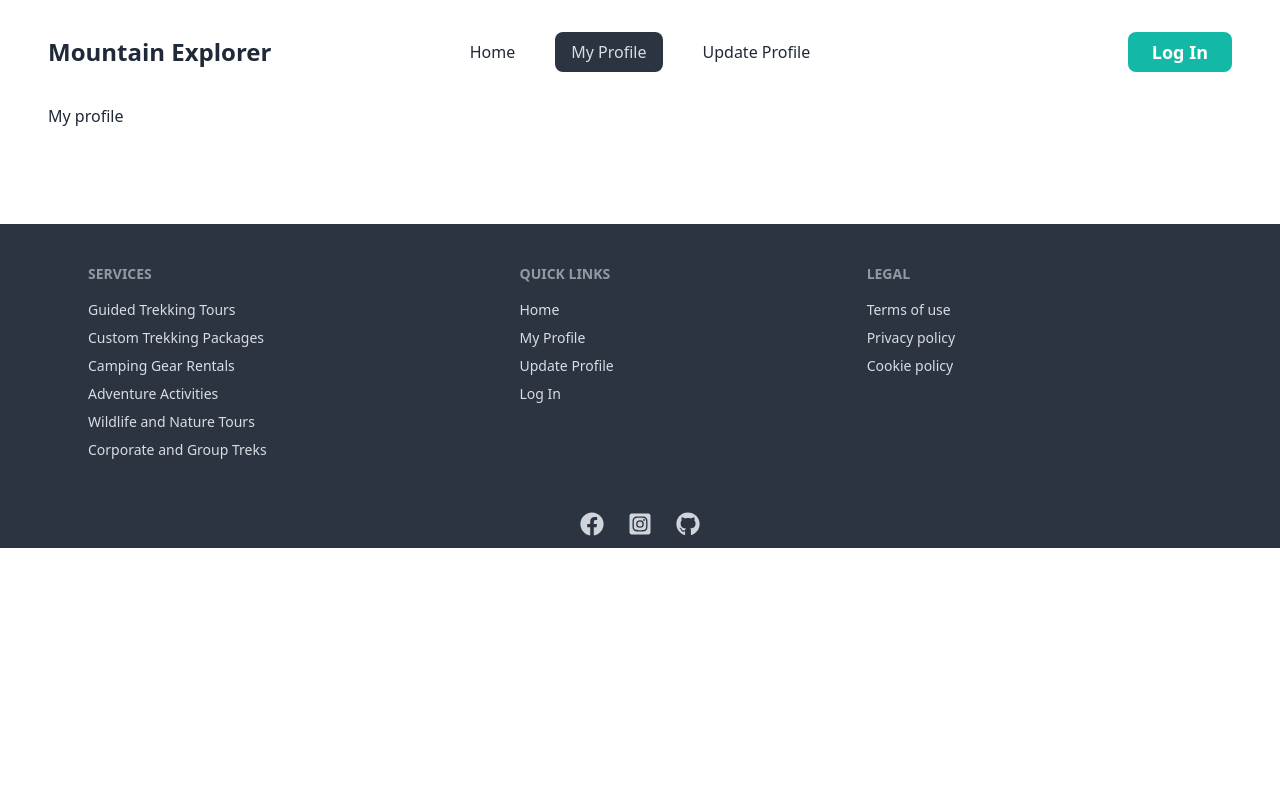
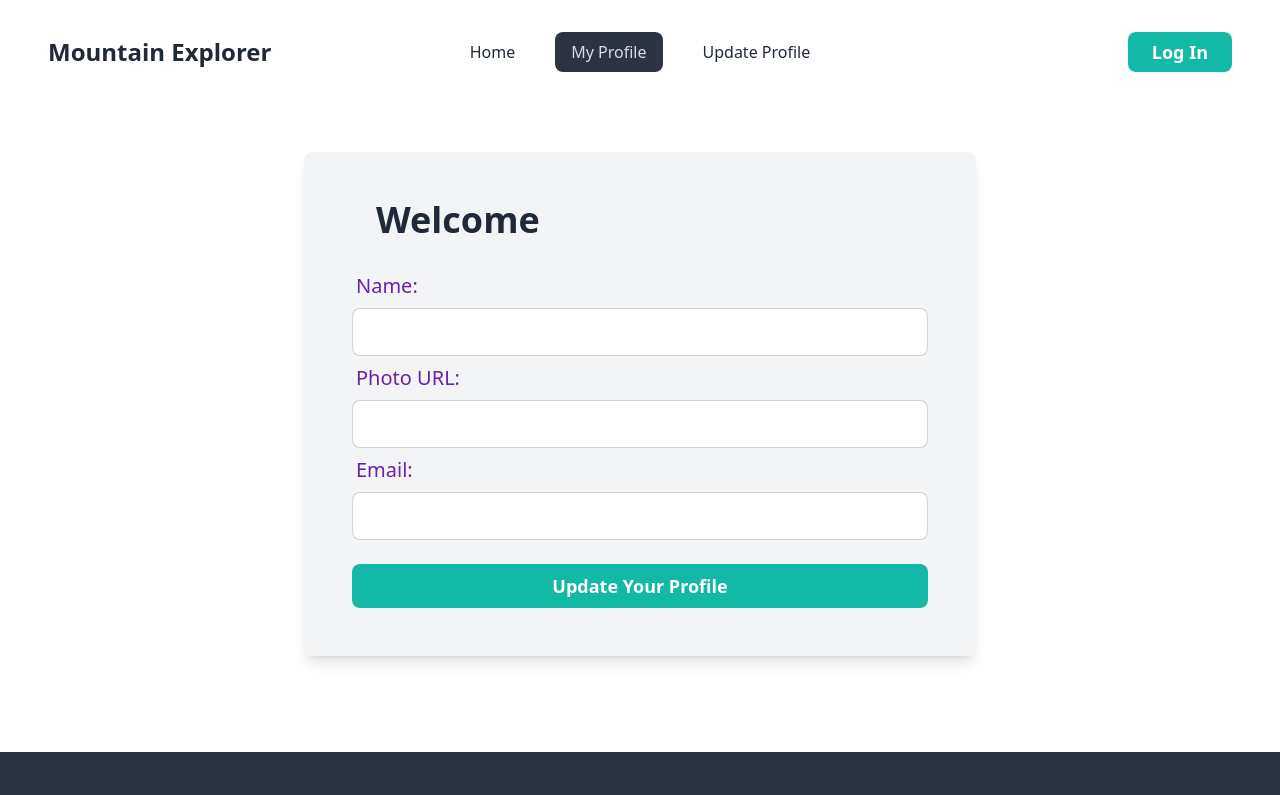
Before and after one commit to Ashiqur1819/Mountain-Explorer, a React (Vite) app: page /my_profile in a window 1280 px wide. Shown: the top 795 px of the page. Built offline with nearby package versions, Linux system fonts and the light colour scheme; no server answers.

Commit message:
Added my profile page

```diff
--- a/src/components/Loader.jsx
+++ b/src/components/Loader.jsx
@@ -2,7 +2,7 @@
 
 const Loader = () => {
     return (
-      <div className="flex min-h-screen items-center justify-center">
+      <div className="flex h-screen items-center justify-center bg-base-200">
         <span class="loading loading-spinner text-secondary"></span>
       </div>
     );
--- a/src/components/SignUp.jsx
+++ b/src/components/SignUp.jsx
@@ -49,6 +49,12 @@ const SignUp = () => {
               console.log(result.user);
               setUser(result.user);
               navigate("/");
+
+              updateUserProfile({ displayName: name, photoURL: photo }).then(
+                () => {
+                  navigate("/");
+                }
+              );
             })
             .catch((error) => {
               console.log(error.message);
--- /dev/null
+++ b/src/layouts/AdventureDetailsLayout.jsx
@@ -0,0 +1,24 @@
+import React from 'react';
+import Navbar from '../components/Navbar';
+import AdventureDetails from '../components/AdventureDetails';
+import Footer from '../components/Footer';
+
+const AdventureDetailsLayout = () => {
+    return (
+      <div>
+        <div>
+          <Navbar></Navbar>
+        </div>
+
+        <div className="max-w-7xl mx-auto px-3 md:px-6 lg:px-12">
+          <AdventureDetails></AdventureDetails>
+        </div>
+
+        <div className='mt-24'>
+          <Footer></Footer>
+        </div>
+      </div>
+    );
+};
+
+export default AdventureDetailsLayout;
--- a/src/pages/MyProfile.jsx
+++ b/src/pages/MyProfile.jsx
@@ -1,10 +1,71 @@
+import { useContext } from "react";
+import { AuthContext } from "../provider/AuthProvider";
+import { Link } from "react-router-dom";
 
 
 const MyProfile = () => {
+    const {user} = useContext(AuthContext)
     return (
-        <div>
-            My profile
+      <div className="max-w-2xl mx-auto  p-12 rounded-lg shadow-lg mt-12 bg-gray-100">
+        <div className="flex items-center gap-6">
+          <figure>
+            <img src={user?.photoURL} className="rounded-full" alt="" />
+          </figure>
+          <h2 className="text-4xl font-bold">
+            Welcome <br />
+            <span className="text-teal-500">{user?.displayName}</span>
+          </h2>
         </div>
+        <form className="mt-6">
+          <div className="form-control">
+            <label className="label">
+              <span className="label-text text-xl font-medium text-purple-800">
+                Name:
+              </span>
+            </label>
+            <input
+              type="text"
+              name="name"
+              placeholder={user?.displayName}
+              className="input focus:outline-offset-0 focus:outline-0 input-bordered placeholder:text-gray-700 font-medium"
+              readOnly
+            />
+          </div>
+          <div className="form-control">
+            <label className="label">
+              <span className="label-text text-xl font-medium text-purple-800">
+                Photo URL:
+              </span>
+            </label>
+            <input
+              type="text"
+              name="photo_url"
+              placeholder={user?.photoURL}
+              className="input focus:outline-offset-0 focus:outline-0 input-bordered placeholder:text-gray-700 font-medium"
+              readOnly
+            />
+          </div>
+          <div className="form-control">
+            <label className="label">
+              <span className="label-text text-xl font-medium text-purple-800">
+                Email:
+              </span>
+            </label>
+            <input
+              type="email"
+              name="email"
+              placeholder={user?.email}
+              className="input focus:outline-offset-0 focus:outline-0 input-bordered placeholder:text-gray-700 font-medium"
+              readOnly
+            />
+          </div>
+          <div className="form-control mt-6">
+            <button className="py-2 px-6 text-lg rounded-lg bg-teal-500  text-white cursor-pointer font-semibold hover:bg-teal-600 ">
+              <Link to="/update_profile"> Update Your Profile</Link>
+            </button>
+          </div>
+        </form>
+      </div>
     );
 };
 
--- a/src/routes/router.jsx
+++ b/src/routes/router.jsx
@@ -1,14 +1,14 @@
-import { createBrowserRouter, useLocation} from "react-router-dom";
+import { createBrowserRouter} from "react-router-dom";
 import Mainlayout from "../layouts/Mainlayout";
 import Home from "../pages/Home";
 import MyProfile from "../pages/MyProfile";
 import UpdateProfile from "../pages/UpdateProfile";
 import Login from "../components/Login";
 import SignUp from "../components/SignUp";
-import AdventureDetails from "../components/AdventureDetails";
 import Error from "../pages/Error";
 import PrivateRoute from "./PrivateRoute";
 import AuthLayout from "../layouts/AuthLayout";
+import AdventureDetailsLayout from "../layouts/AdventureDetailsLayout";
 
 
 const router = createBrowserRouter([
@@ -30,15 +30,17 @@ const router = createBrowserRouter([
         path: "/update_profile",
         element: <UpdateProfile></UpdateProfile>,
       },
-      {
+    ],
+  },
+  {
     path: "/adventureDetails/:id",
     element: (
       <PrivateRoute>
-        <AdventureDetails></AdventureDetails>
+        <AdventureDetailsLayout></AdventureDetailsLayout>
       </PrivateRoute>
     ),
     loader: async ({ params }) => {
-      const res = await fetch("adventures.json");
+      const res = await fetch("/adventures.json");
       const adventures = await res.json();
 
       const adventure = adventures.find(
@@ -46,8 +48,6 @@ const router = createBrowserRouter([
       );
       return adventure;
     },
-  },
-    ],
   },
   {
     path: "/auth",
```
